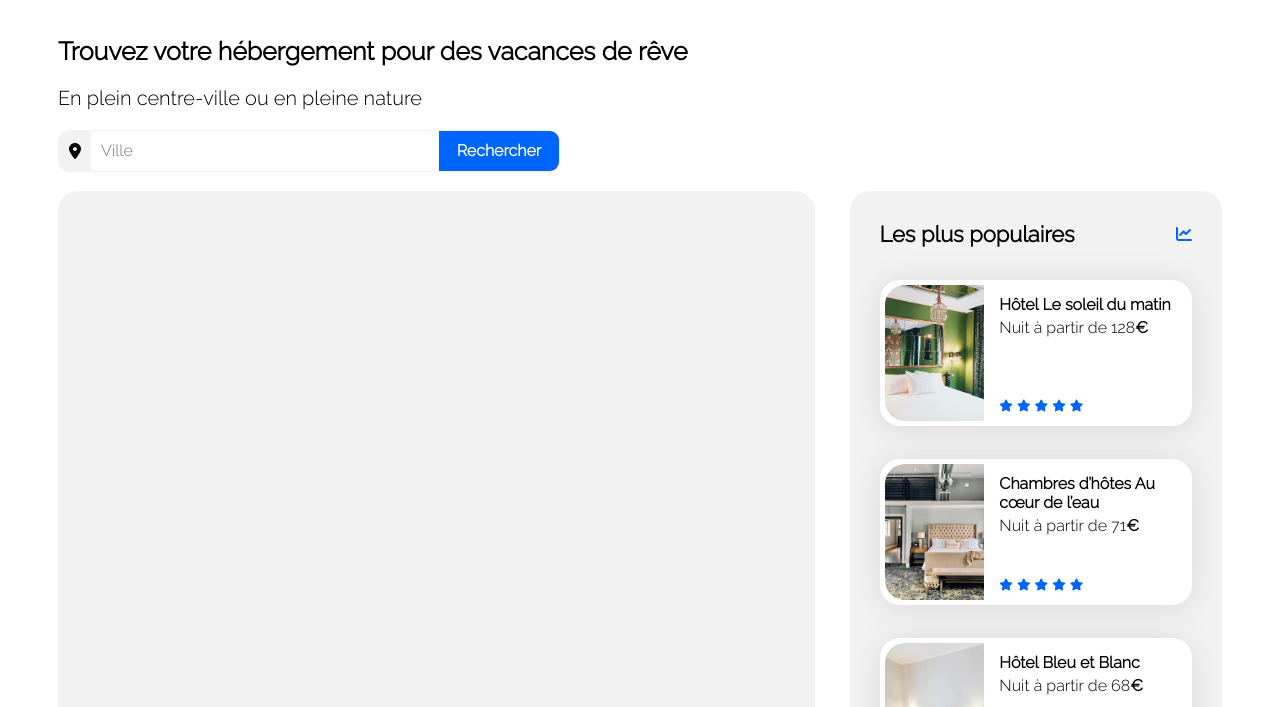
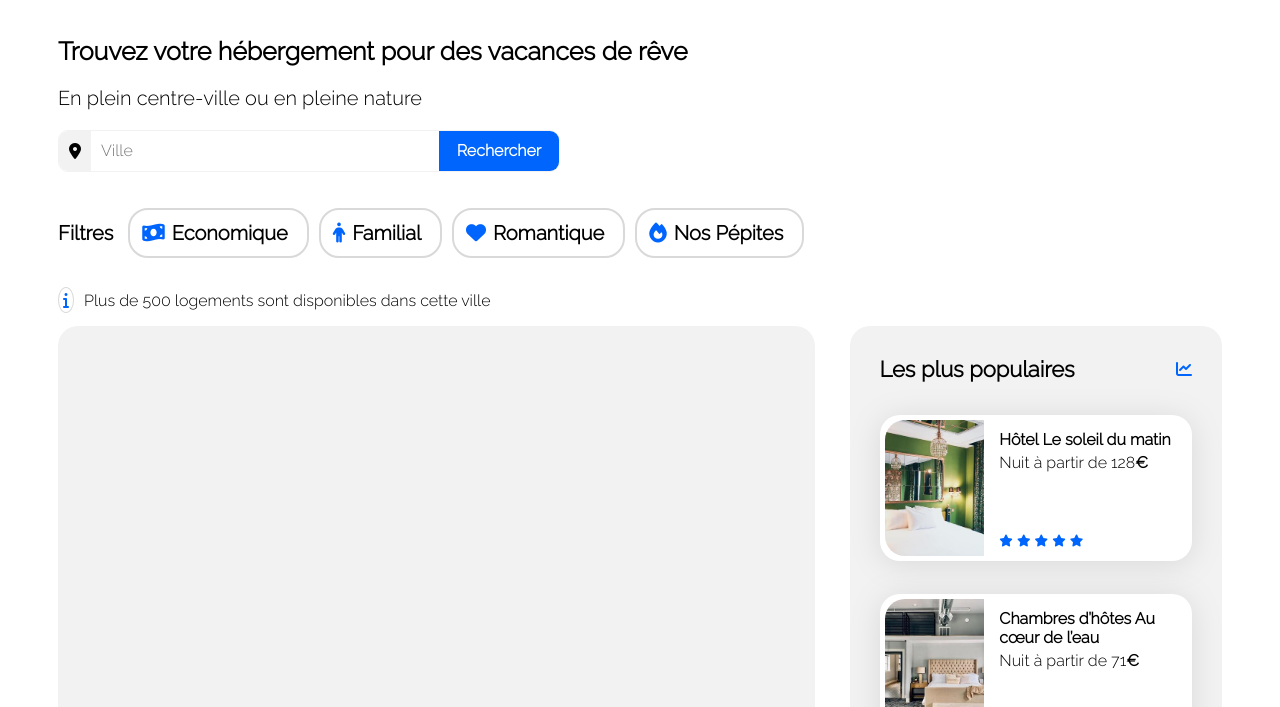
Before and after one commit to sorokk/Booki, a plain HTML site: page index.html in a window 1280 px wide. Shown: the part 74-781 px from the top of the page. Drawn offline with Linux system fonts and the light colour scheme.

Commit message:
Ajout Filtres + Hover filtres fini

```diff
--- a/css/style.css
+++ b/css/style.css
@@ -127,6 +127,75 @@ body {
     display: flex;
     flex-direction: column;
     justify-content: center;
+}
+
+.Filtres-word {
+    font-size: 20px;
+    font-weight: bold;
+    margin-right: 15px;
+}
+ .button-search {
+    display: flex;
+    align-items: center;
+    padding: 10px 0px;
+ }
+
+ .fa-money-bill-wave {
+    margin-right: 7px;
+    margin-left: -7px;
+ }
+
+ .fa-person {
+    margin-right: 7px;
+    margin-left: -7px;
+ }
+
+ .fa-heart {
+    margin-right: 7px;
+    margin-left: -7px;
+ }
+
+ .fa-fire {
+    margin-right: 7px;
+    margin-left: -7px;
+ }
+.button-top {
+            display: inline-block;
+            margin-right: 10px; /* Espacement horizontal entre les boutons */
+            background-color: white;
+            color: black;
+            text-align: center;
+            text-decoration: none;
+            font-size: 20px;
+            font-weight: bold;
+            height: 50px;
+            padding: 4px 19px 4px 19px;
+            gap: 10px;
+            border: none;
+            cursor: pointer;
+            border-radius: 20px; /* Bordures arrondies */
+            border: 2px solid #D9D9D9;
+}
+.button-top:hover {
+    background-color: #DEEBFF;
+}
+
+.info {
+    display: flex;
+    align-items: center;
+}
+
+.fa-info {
+    display: inline-block;
+    margin-right: 10px;
+    border: 1px solid #D9D9D9;
+    font-weight: bold;
+    border-radius: 50%;
+    padding: 4px;
+}
+
+.info-logements {
+    font-weight: 400;
 }
 
 .main-container {
--- a/index.html
+++ b/index.html
@@ -43,6 +43,20 @@
             </div>
             <br>
 
+
+            <div class="button-search">
+                <p class="Filtres-word"> <span>Filtres</span></p>
+                <button class="button-top"><i class="fa-solid fa-money-bill-wave" style="color: #0065FC;"></i>Economique</button>
+                <button class="button-top"><i class="fa-solid fa-person" style="color: #0065FC;"></i>Familial</button>
+                <button class="button-top"><i class="fa-solid fa-heart" style="color: #0065FC;"></i>Romantique</button>
+                <button class="button-top"><i class="fa-solid fa-fire" style="color: #0065FC;"></i>Nos Pépites</button>
+            </div>
+
+            <div class="info">
+                <i class="fa-solid fa-info"></i>
+                <p class="info-logements"><span>Plus de 500 logements sont disponibles dans cette ville</span></p>
+
+            </div>
 
             <div class="hebergements-and-populaires">
                 <section class="hebergements">
```
